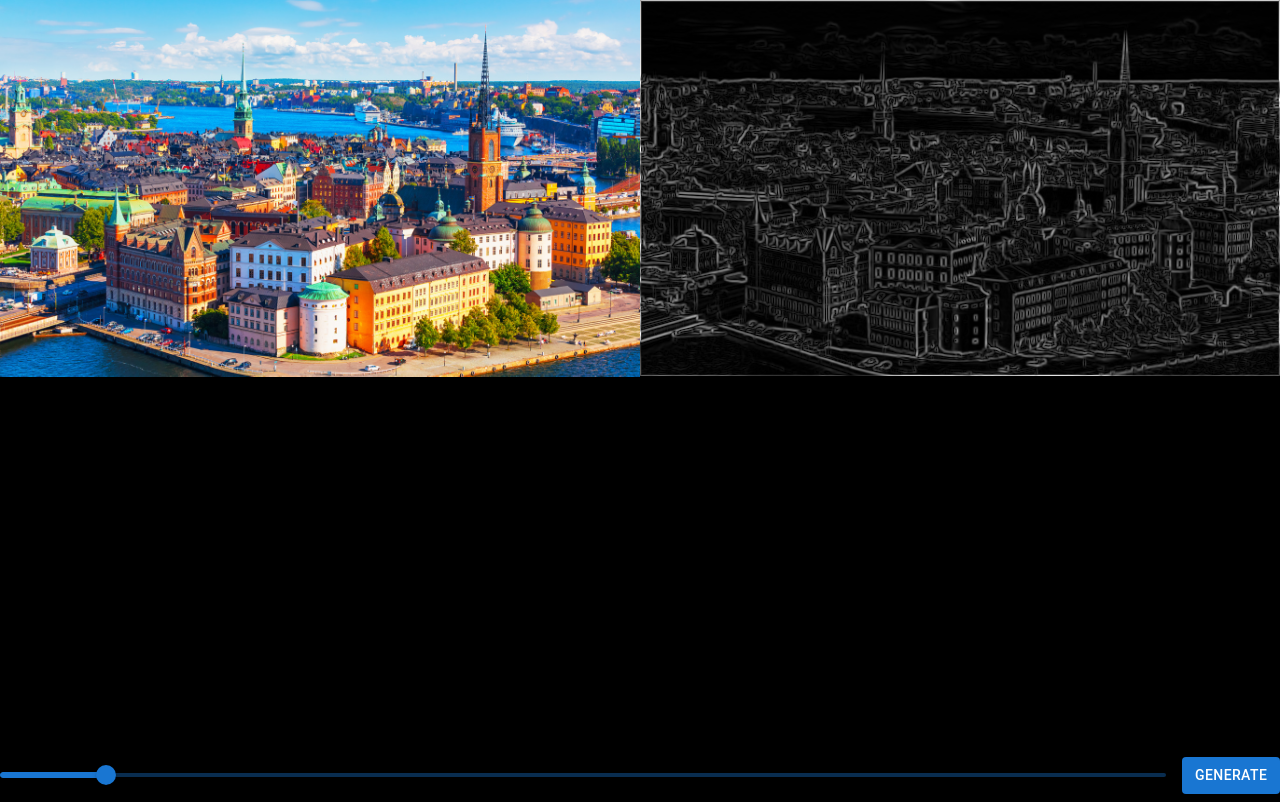
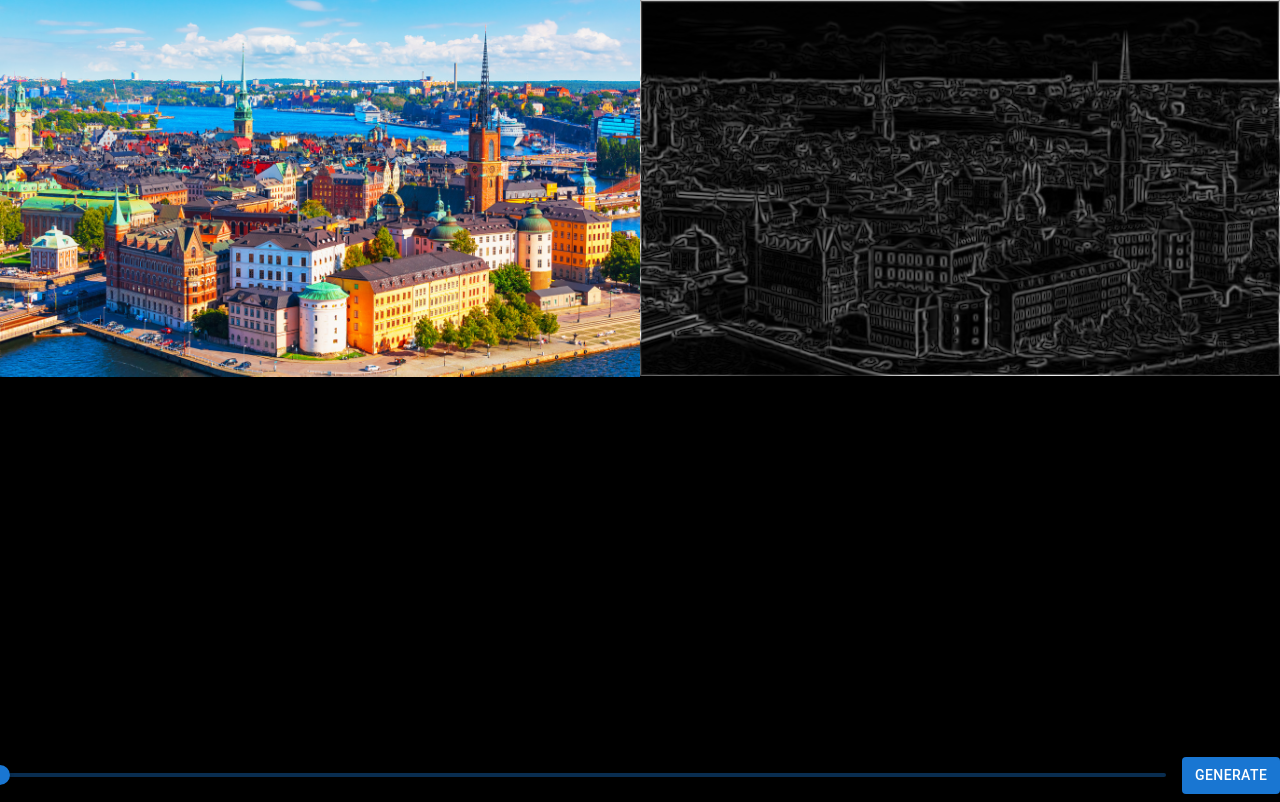
Before and after one commit to will-em/line-detection, a React (Create React App) app: page / in a window 1280 px wide. Built offline with nearby package versions, Linux system fonts and the light colour scheme.

Commit message:
Working variance slider (React is cool!!)

```diff
--- a/src/App.js
+++ b/src/App.js
@@ -1,3 +1,4 @@
+import React, { useState} from 'react';
 import './App.css';
 import Canvas from "./Canvas"
 import VarSlider from "./VarSlider"
@@ -5,12 +6,13 @@ import Stack from '@mui/material/Stack';
 import Button from '@mui/material/Button';
 
 function App() {
+  const [variance, setVariance] = useState(1);
   return (
     <div>
-      <Canvas/>
+      <Canvas variance={variance}/>
       <Stack spacing={2} direction="row" sx={{ mb: 1 }} alignItems="center">
-        <VarSlider/>
-        <Button variant="contained">Generate</Button>
+        <VarSlider setVariance={setVariance}/>
+        <Button variant="contained" setVariance={setVariance}>Generate</Button>
       </Stack>
     </div>
   );
--- a/src/Canvas.js
+++ b/src/Canvas.js
@@ -3,7 +3,7 @@ import {convolve2d} from './Convolution';
 import {image_to_grayscale, grayscale_arr_to_image, array_to_mat, flatten, norm256, magnitude, thresholding, transpose} from './HelperFunctions'
 import {gaussianKernel} from './GaussianBlur';
 
-function Canvas() {
+function Canvas({variance}) {
 
     const [image, setImage] = useState(null);
     const [convolvedImage, setConvolvedImage] = useState(null);
@@ -39,7 +39,7 @@ function Canvas() {
             // Blurring
             const kernelSize = 5;
             let mat = array_to_mat([...grayscaleArr], imageData.width);
-            let gx= gaussianKernel(0.5, 11);
+            let gx= gaussianKernel(variance, 11);
             let gy = transpose(gx);
             console.log(gx);
             console.log(gy);
@@ -73,7 +73,7 @@ function Canvas() {
             ctx.putImageData(imageData, canvas.width/2, 0)
 
        }
-    }, [image])
+    }, [image, variance])
 
     return (
         <canvas id="responsive-canvas" ref={canvasRef} />
--- a/src/VarSlider.js
+++ b/src/VarSlider.js
@@ -1,17 +1,16 @@
 import React, { useState, useEffect, useRef } from 'react';
 import Slider from '@mui/material/Slider';
 
-function VarSlider() {
-    const [value, setValue] = React.useState(1);
+function VarSlider({variance, setVariance}) {
 
     const handleChange = (event, newValue) => {
-      setValue(newValue);
-      console.log(newValue)
+      setVariance(newValue);
     };
 
     return (
         <Slider
-        value={value}
+        value={variance}
+        valueLabelDisplay="auto"
         onChange={handleChange}
         min={0.1}
         max={10}
```
